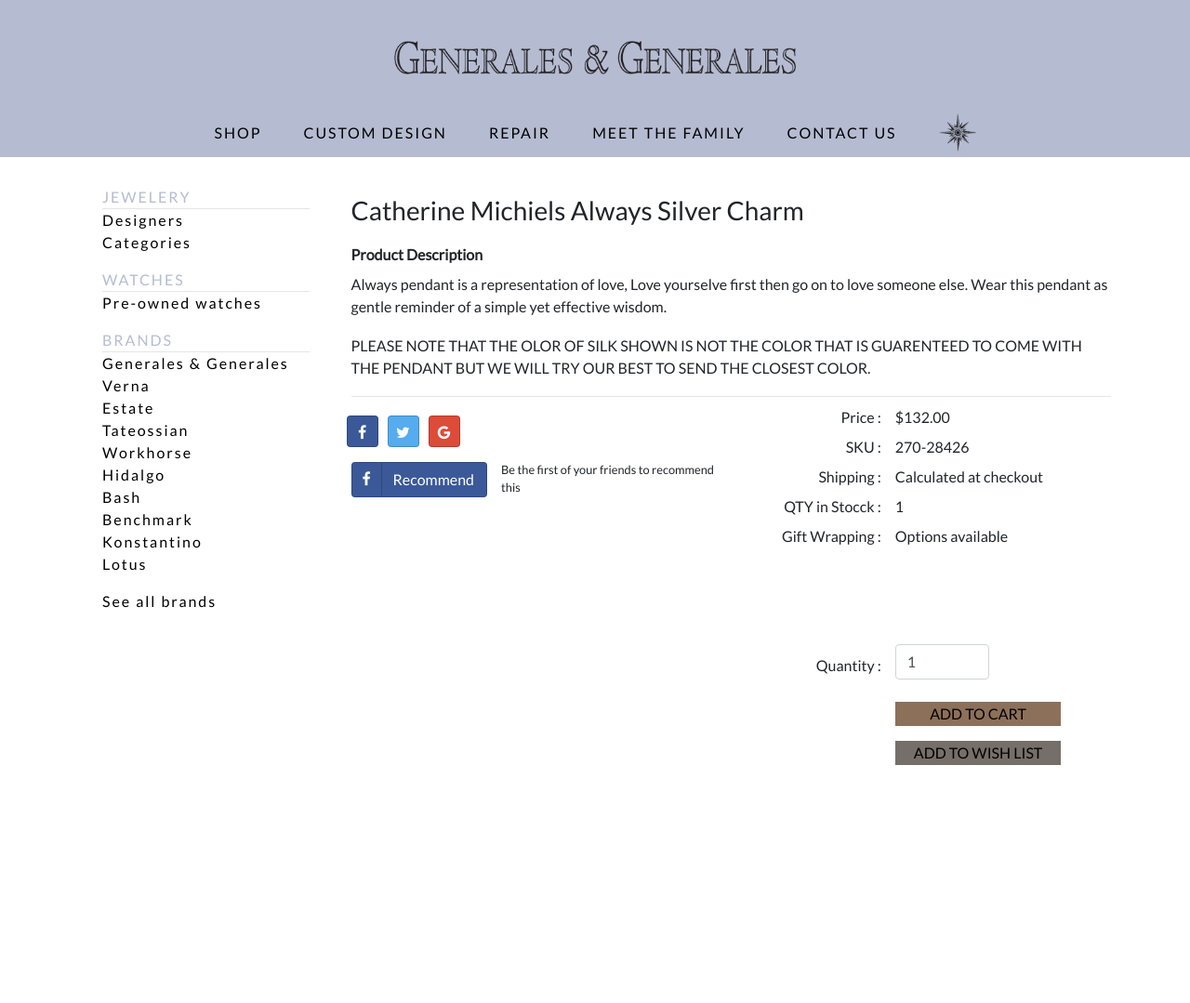
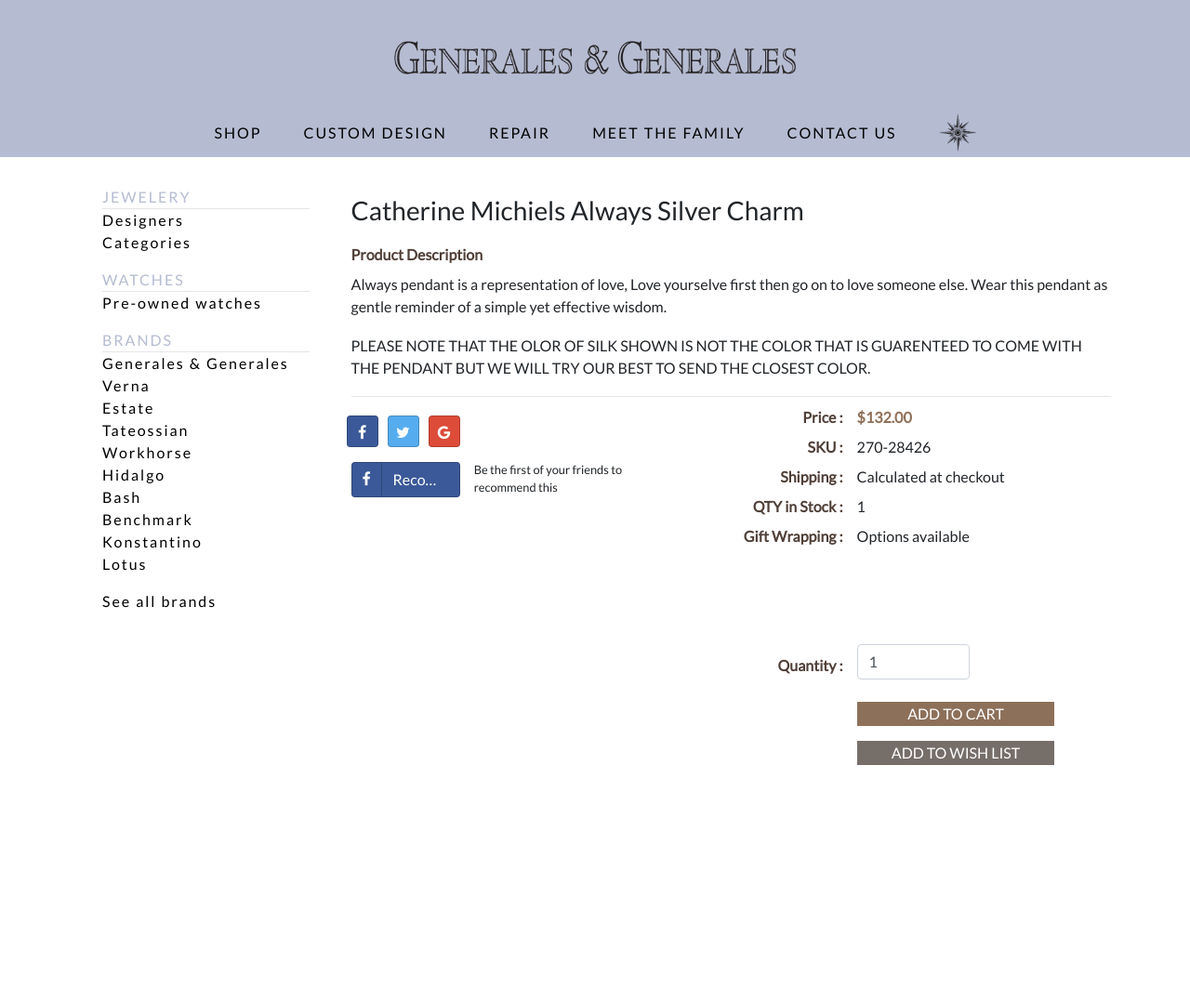
Before and after one commit to mohsinnaveed1994/generales_generales, a PHP site: page /category.php in a window 1280 px wide. Shown: the top 1079 px of the page at 93% size. Run offline with PHP 8.4, Linux system fonts and the light colour scheme; some libraries are stand-ins or nearby versions.

Commit message:
no message

```diff
--- a/css/style.css
+++ b/css/style.css
@@ -256,6 +256,7 @@ a:not([href]):not([tabindex]){
 .product_info button{
 	width: 100%;
 	border: none;
+	color: white;
 }
 
 #atc{
@@ -266,6 +267,13 @@ a:not([href]):not([tabindex]){
 	background-color:#766e69;
 }
 
+.pd-h-clr{
+	color:#4f3f37;
+}
+
+#product-price{
+	color:#907057;
+}
 
 @media (max-width:710px){
 	.toggle-menu{
--- a/product_details.html
+++ b/product_details.html
@@ -7,7 +7,7 @@
 
 	<div class="row product_description">
 		<div class="col-12">
-			<p><Strong>Product Description</Strong></p>
+			<p class="pd-h-clr"><Strong>Product Description</Strong></p>
 			<p>
 				Always pendant is a representation of love, Love yourselve first then go on to love someone else. Wear this pendant as gentle reminder of a simple yet effective wisdom.
 			</p>
@@ -25,7 +25,7 @@
 	<hr>
 
 	<div class="row product_info">
-		<div class="col-md-6">
+		<div class="col-md-5">
 			<div class="row img_gallery">
 
 			</div>
@@ -55,17 +55,17 @@
 				</div>
 			</div>
 		</div>
-		<div class="col-md-6">
-			<div class="row">
-				<div class="col-md-5 col-6 text-right">
+		<div class="col-md-7">
+			<div class="row ">
+				<div class="col-md-5 col-6 text-right font-weight-bold pd-h-clr">
 					<p>Price :</p>
 					<p>SKU :</p>
 					<p>Shipping :</p>
-					<p>QTY in Stocck :</p>
+					<p>QTY in Stock :</p>
 					<p>Gift Wrapping :</p>
 				</div>
 				<div class="col-md-7 col-6 pl-0">
-					<p>$132.00</p>
+					<p id="product-price"><strong>$132.00</strong></p>
 					<p>270-28426</p>
 					<p>Calculated at checkout</p>
 					<p>1</p>
@@ -74,7 +74,7 @@
 				</div>
 			</div>
 			<div class="row pt-1 pt-md-5 mt-1 mt-md-5">
-				<div class="col-md-5 my-auto col-6 text-right">
+				<div class="col-md-5 my-auto col-6 font-weight-bold text-right pd-h-clr">
 					<p>Quantity :</p>
 				</div>
 				<div class="col-md-7 my-auto col-6 pl-0">
```
